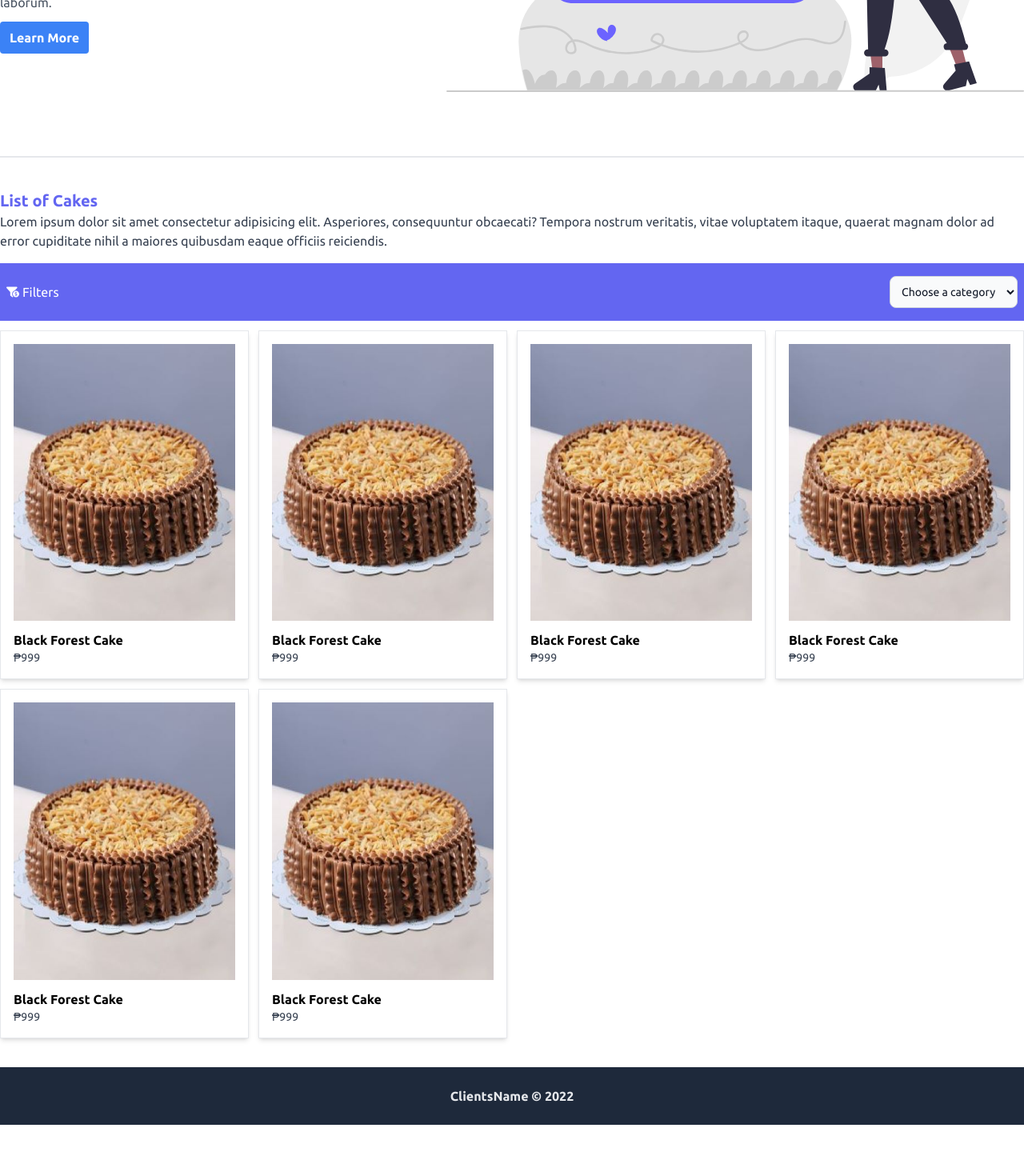
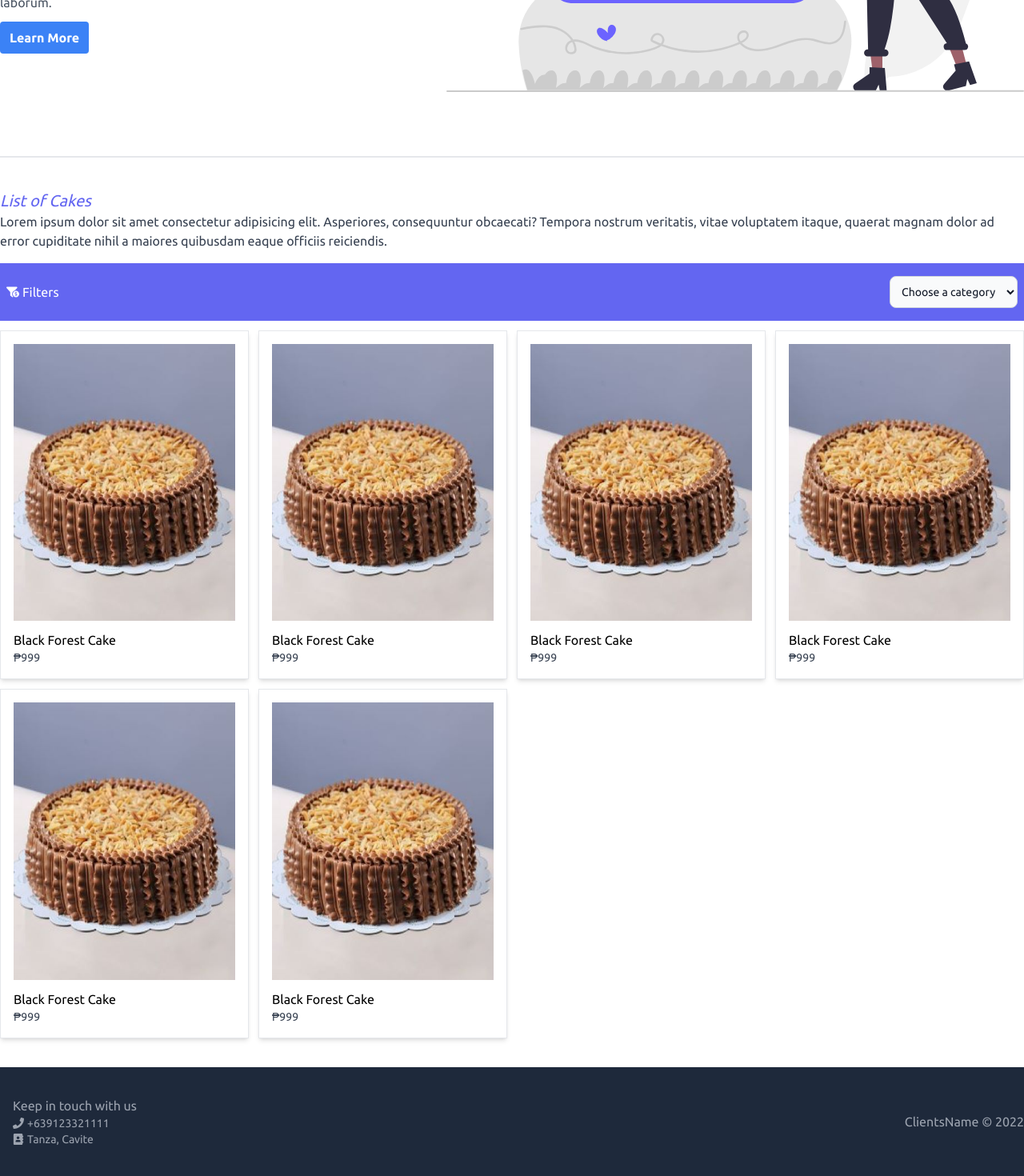
Before and after one commit to eradix/purplebox-fe, a React (Create React App) app: page /#/ in a window 1280 px wide. Shown: the part 474-1944 px from the top of the page at 80% size. Before the commit the page ends 1880 px from the top, so only its background shows below. Built offline with nearby package versions, Linux system fonts and the light colour scheme.

Commit message:
fixed footer

```diff
--- a/src/components/Footer.jsx
+++ b/src/components/Footer.jsx
@@ -1,9 +1,25 @@
 import React from "react";
+import { FaPhone, FaAddressBook } from "react-icons/fa";
 
 const Footer = () => {
   return (
-    <div className="text-center py-6 bg-slate-800">
-      <p className="text-gray-200 font-bold">ClientsName &copy; 2022</p>
+    <div className="bg-slate-800">
+      <div className="py-6  container mx-auto flex justify-between items-center">
+        <div className="py-3 px-4">
+          <p className="text-gray-400">Keep in touch with us</p>
+          <div className="flex items-center text-gray-400 text-sm">
+            <FaPhone className=" mr-1" />
+            <p className="">+639123321111</p>
+          </div>
+          <div className="flex items-center text-sm text-gray-400">
+            <FaAddressBook className="mr-1" />
+            <p> Tanza, Cavite</p>
+          </div>
+        </div>
+        <div className="text-center">
+          <p className="text-gray-400">ClientsName &copy; 2022</p>
+        </div>
+      </div>
     </div>
   );
 };
--- a/src/components/ListProducts.jsx
+++ b/src/components/ListProducts.jsx
@@ -1,6 +1,6 @@
 import React from "react";
 import almond from "../assets/img/almond.jpg";
-import { FaGem, FaFunnelDollar } from "react-icons/fa";
+import { FaFunnelDollar } from "react-icons/fa";
 
 const ListProducts = () => {
   const products = [
@@ -40,7 +40,9 @@ const ListProducts = () => {
     <>
       <div className="py-6">
         <div className=" py-4">
-          <p className="font-bold text-xl text-indigo-500">List of Cakes</p>
+          <p className="text-xl text-indigo-500 font-light italic">
+            List of Cakes
+          </p>
           <p className="text-gray-700">
             Lorem ipsum dolor sit amet consectetur adipisicing elit. Asperiores,
             consequuntur obcaecati? Tempora nostrum veritatis, vitae voluptatem
@@ -77,7 +79,7 @@ const ListProducts = () => {
                   <div>
                     <img src={item.img} alt="almond" />
                     <div className="mt-3">
-                      <h1 className="font-bold">{item.name}</h1>
+                      <h1 className="">{item.name}</h1>
                       <p className="text-gray-700 text-sm">₱{item.price}</p>
                     </div>
                   </div>
```
